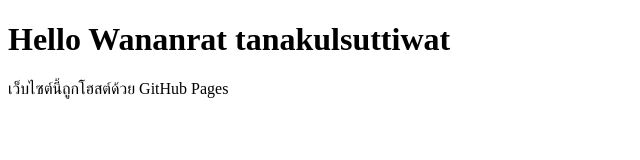
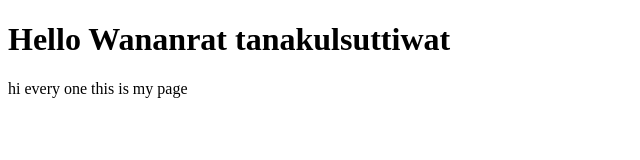
Before and after one commit to papapapalalalalala/papapapalalalalala.github.io, a plain HTML site: page index.html in a window 1280 px wide. Shown: the full height of the page, 0-640 px from the left. Drawn offline with Linux system fonts and the light colour scheme.

Commit message:
Update index.html

```diff
--- a/index.html
+++ b/index.html
@@ -5,6 +5,6 @@
 </head>
 <body>
   <h1>Hello Wananrat tanakulsuttiwat </h1>
-  <p>เว็บไซต์นี้ถูกโฮสต์ด้วย GitHub Pages</p>
+  <p> hi every one this is my page </p>
 </body>
 </html>
```
